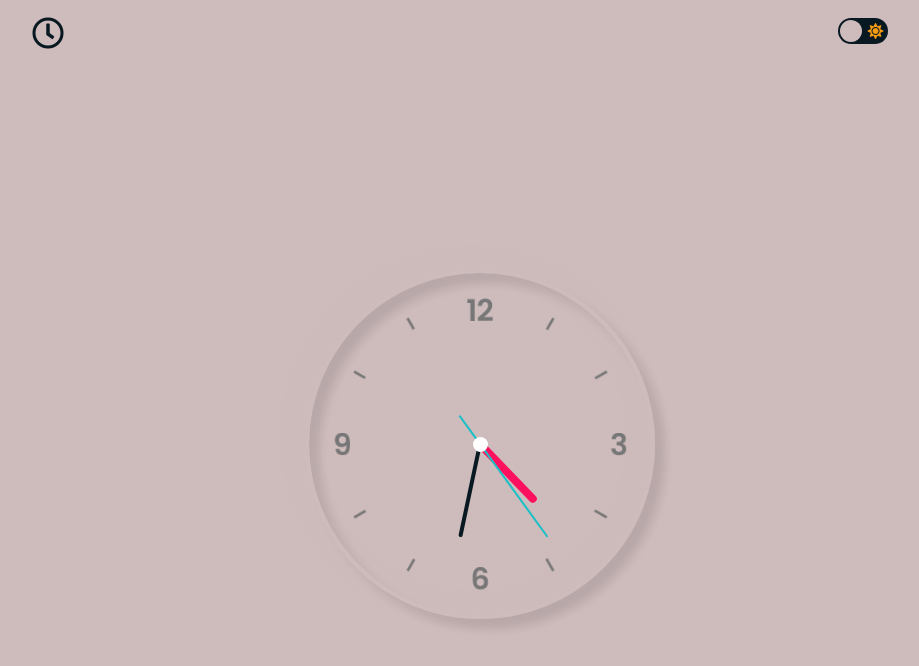
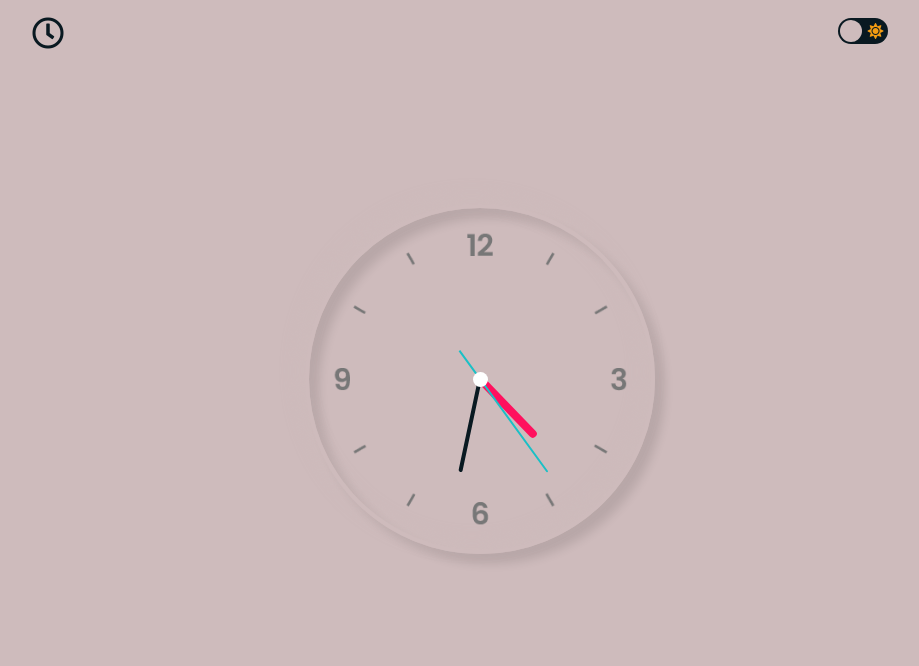
Before and after one commit to SatyaPrakash26/Analog-Digital-Watch, a plain HTML site: page index.html in a window 1280 px wide. Shown: the whole page, without its empty margins (160-1079 px from the left). Drawn offline with Linux system fonts and the light colour scheme; a web font is replaced by a local one.

Commit message:
modified css

```diff
--- a/style.css
+++ b/style.css
@@ -29,12 +29,13 @@
 
 
 body{
-    min-height: 100vh;
+    min-height: 100%;
     background: var(--main-color);
-    overflow: hidden;
+    overflow-x: hidden;
 }
 .main{
     width: 70%;
+    height: 70%;
     margin: 0 auto;
 }
 /* dark-theme-switch-button */
@@ -98,8 +99,8 @@ span .btn{
     display: flex;
     justify-content: center;
     align-items: center;
-    min-height: 100vh;
-
+    height: 100%;
+    margin: 10em auto;
 }
 
 /* digital clock styling */
@@ -237,3 +238,9 @@ span .btn{
 .toggle-class{
     display: none;
 }
+
+@media screen and (max-width:1024px){
+    .main-container{
+        margin:2em 0;
+    }
+}
```
